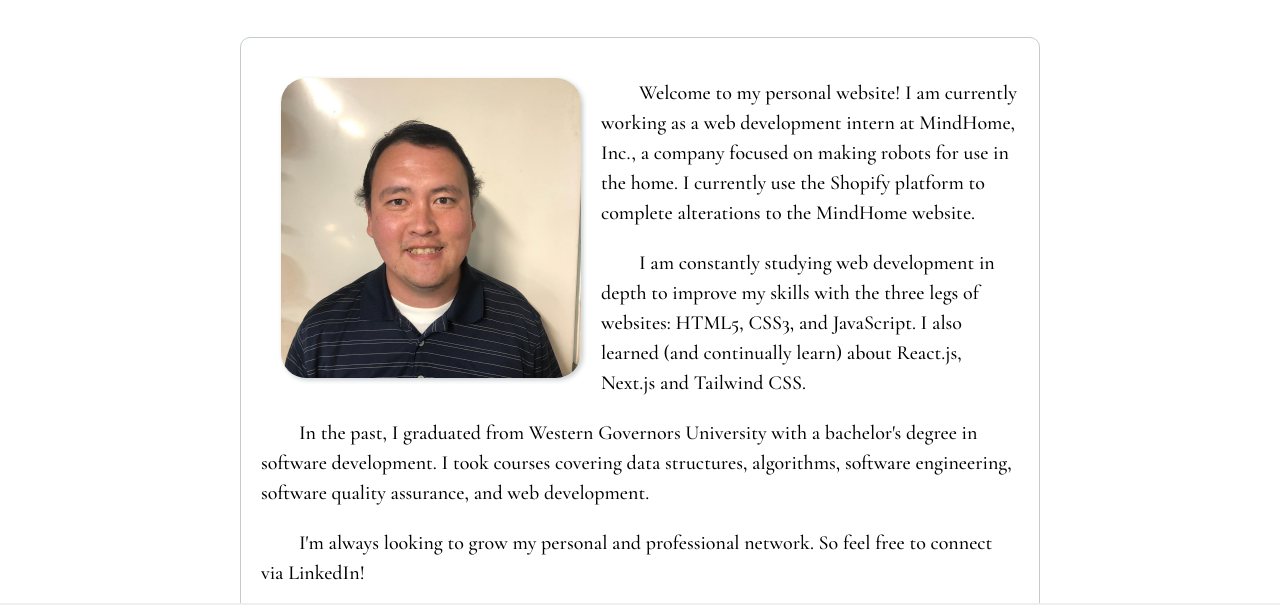
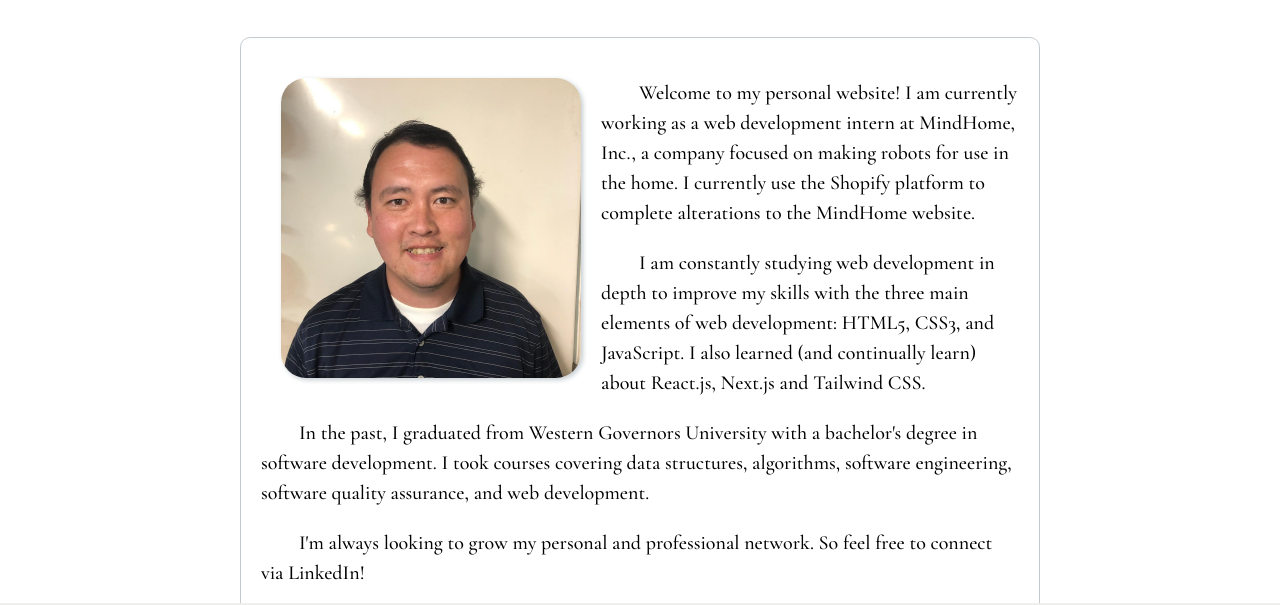
Before and after one commit to gabholli/gabholli.github.io, a website: page about-me.html in a window 1280 px wide. Shown: the part 125-730 px from the top of the page. Drawn offline with nearby package versions, Linux system fonts and the light colour scheme.

Commit message:
Update about-me.html

```diff
--- a/about-me.html
+++ b/about-me.html
@@ -24,8 +24,8 @@
             </p>
             <p>
                 I am constantly studying web development in depth to improve my skills
-                with the three legs of websites: HTML5, CSS3, and JavaScript. I also learned
-                (and continually learn) about React.js, Next.js and Tailwind CSS.
+                with the three main elements of web development: HTML5, CSS3, and JavaScript.
+                I also learned (and continually learn) about React.js, Next.js and Tailwind CSS.
             </p>
             <p>
                 In the past, I graduated from Western Governors University with a
```
